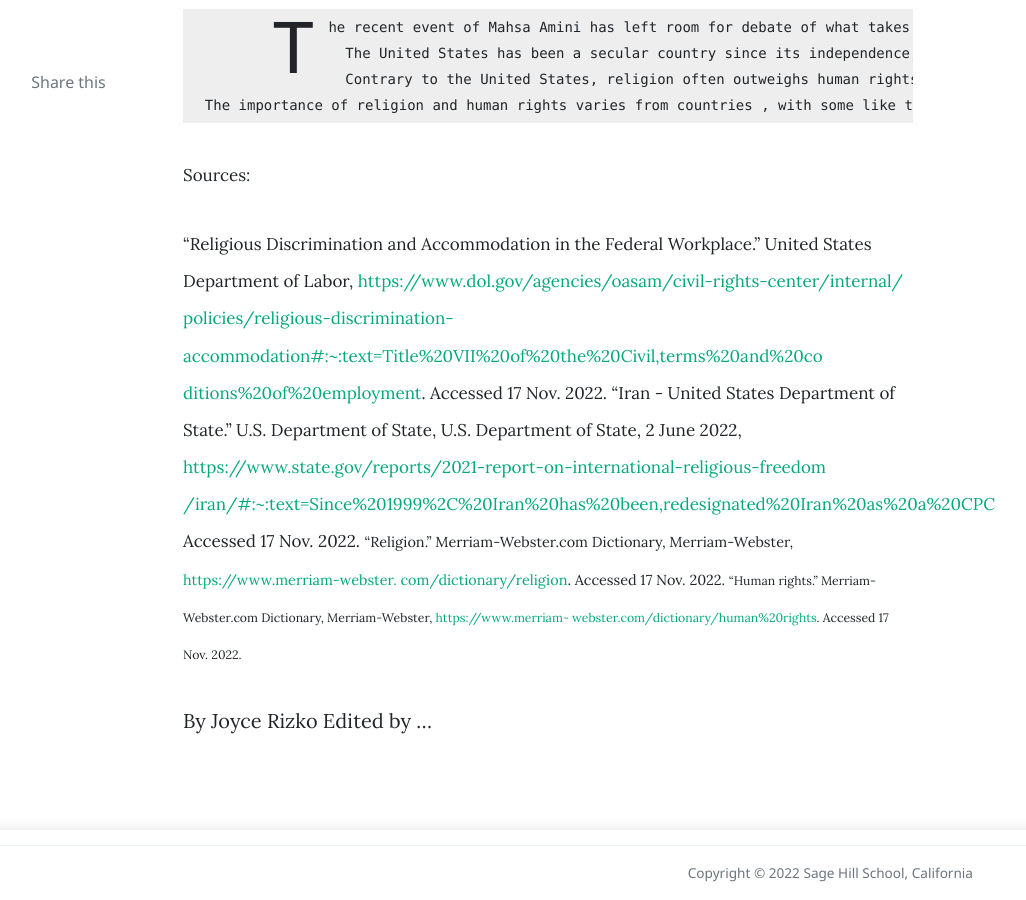
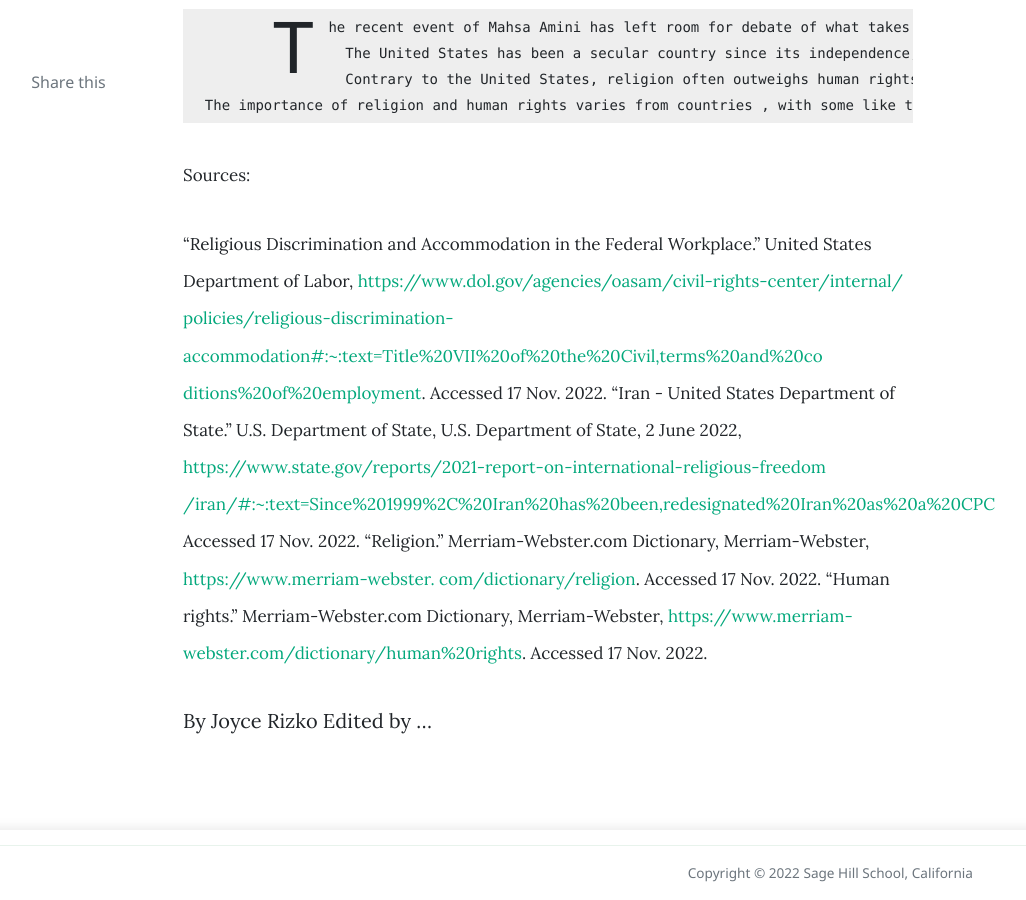
Before and after one commit to ourgenerationshs/ourgeneration, a Jekyll site: the page built from _posts/2022-11-29-religion-human-rights.md, in a window 1280 px wide and 900 px high, scrolled down 679 px. Shown: the whole window, without its empty margins (187-1213 px from the left). Built offline with Jekyll 4.4.1, drawn with Linux system fonts in a browser that asks for light colours; nearby versions of some CDN libraries; comment, search, counter and statistics services are not loaded.

```diff
--- a/_posts/2022-11-29-religion-human-rights.md
+++ b/_posts/2022-11-29-religion-human-rights.md
@@ -16,11 +16,11 @@ tags: featured
 <br />
       The importance of religion and human rights varies from countries , with some like the United States that encourage the free practice of one’s faith and some like Iran that strictly enforce rules based on a certain religion. This debate puts in perspective the priorities of a country and leaves one wondering how far a country will go to govern its people based on that priority.
 
-<small> Sources:
+<small> Sources: </small>
 
 <small> “Religious Discrimination and Accommodation in the Federal Workplace.” United States Department of Labor, [https://www.dol.gov/agencies/oasam/civil-rights-center/internal/ policies/religious-discrimination-accommodation#:~:text=Title%20VII%20of%20the%20Civil,terms%20and%20co ditions%20of%20employment](https://www.dol.gov/agencies/oasam/civil-rights-center/internal/ policies/religious-discrimination-accommodation#:~:text=Title%20VII%20of%20the%20Civil,terms%20and%20co ditions%20of%20employment). Accessed 17 Nov. 2022.  </small>
-<small> “Iran - United States Department of State.” U.S. Department of State, U.S. Department of State, 2 June 2022, [https://www.state.gov/reports/2021-report-on-international-religious-freedom /iran/#:~:text=Since%201999%2C%20Iran%20has%20been,redesignated%20Iran%20as%20a%20CPC](https://www.state.gov/reports/2021-report-on-international-religious-freedom /iran/#:~:text=Since%201999%2C%20Iran%20has%20been,redesignated%20Iran%20as%20a%20CPC) Accessed 17 Nov. 2022.
-<small> “Religion.” Merriam-Webster.com Dictionary, Merriam-Webster, [https://www.merriam-webster. com/dictionary/religion](https://www.merriam-webster. com/dictionary/religion). Accessed 17 Nov. 2022.
+<small> “Iran - United States Department of State.” U.S. Department of State, U.S. Department of State, 2 June 2022, [https://www.state.gov/reports/2021-report-on-international-religious-freedom /iran/#:~:text=Since%201999%2C%20Iran%20has%20been,redesignated%20Iran%20as%20a%20CPC](https://www.state.gov/reports/2021-report-on-international-religious-freedom /iran/#:~:text=Since%201999%2C%20Iran%20has%20been,redesignated%20Iran%20as%20a%20CPC) Accessed 17 Nov. 2022.  </small>
+<small> “Religion.” Merriam-Webster.com Dictionary, Merriam-Webster, [https://www.merriam-webster. com/dictionary/religion](https://www.merriam-webster. com/dictionary/religion). Accessed 17 Nov. 2022.  </small>
 <small> “Human rights.” Merriam-Webster.com Dictionary, Merriam-Webster,  [https://www.merriam- webster.com/dictionary/human%20rights](https://www.merriam- webster.com/dictionary/human%20rights). Accessed 17 Nov. 2022. </small>
 
 
```
